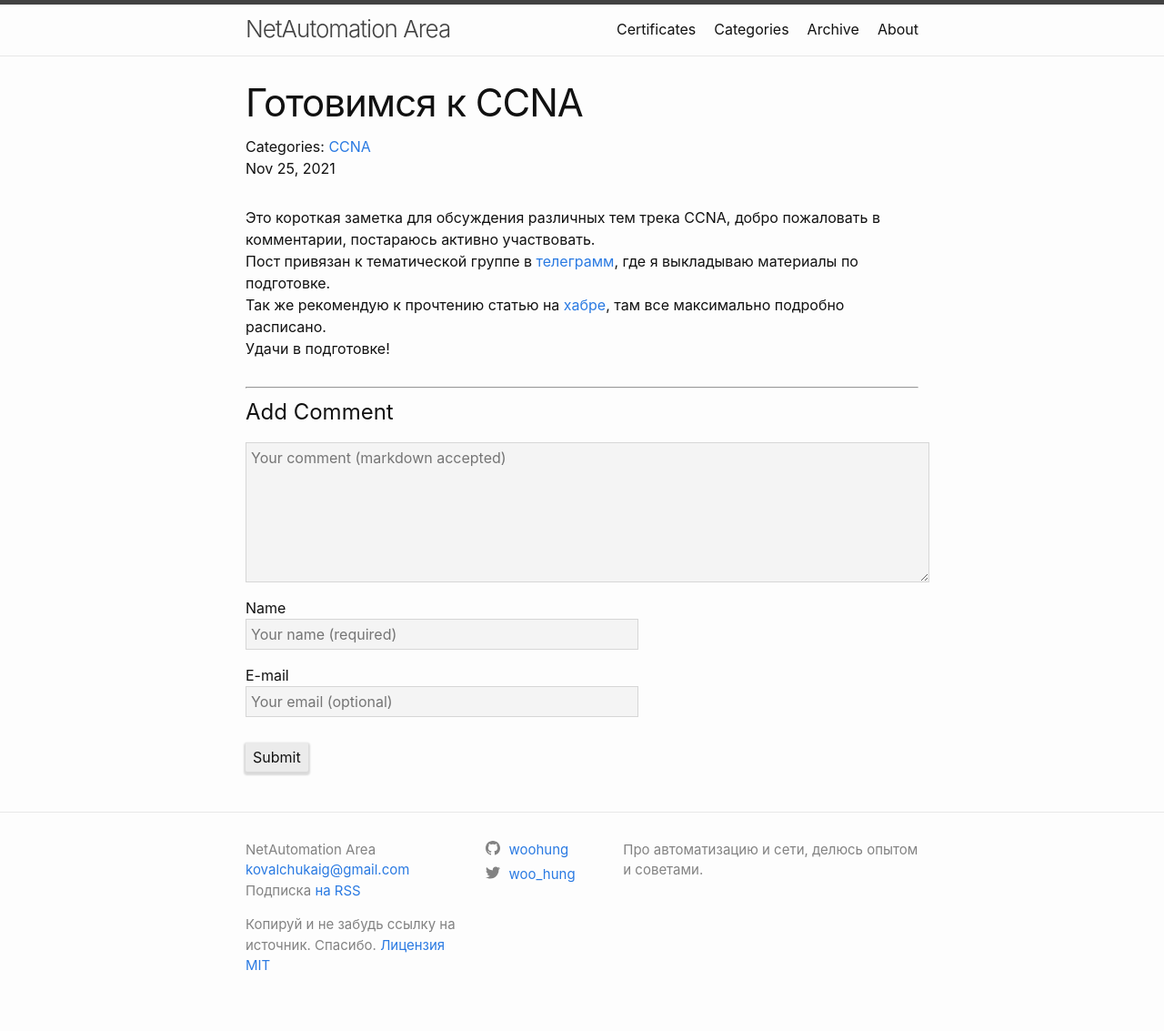
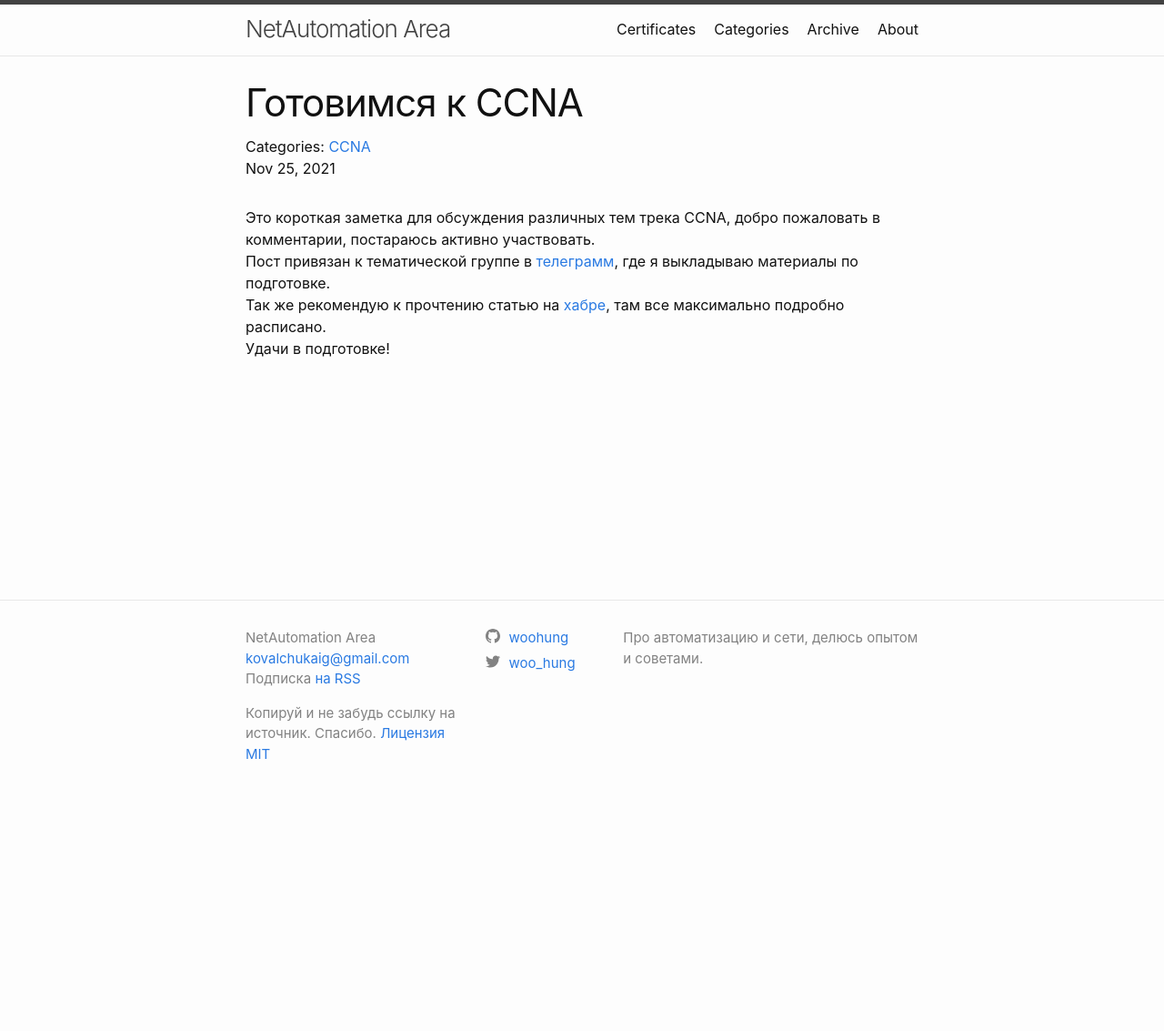
Before and after one commit to woohung/woohung.github.io, a Jekyll site: the page built from _posts/2021-11-25-Готовимся к CCNA.md, in a window 1280 px wide. Shown: the whole page at 91% size. Built offline with Jekyll 4.4.1, drawn with Linux system fonts in a browser that asks for light colours; after the commit the page ends 900 px from its top, so only the background shows below that.

Commit message:
del all
Попытка №2

```diff
--- a/_includes/comment_form.html
+++ /dev/null
@@ -1,66 +0,0 @@
-<form class="js-form form" method="post" action="{{ site.staticman_url }}">
-  <input type="hidden" name="options[origin]" value="{{ page.url | absolute_url }}">
-  <input type="hidden" name="options[parent]" value="{{ page.url | absolute_url }}">
-  <input type="hidden" id="comment-replying-to-uid" name="fields[replying_to_uid]" value="">
-  <input type="hidden" name="options[slug]" value="{{ page.slug }}">
-  {% if site.reCaptcha.enabled %}
-  <input type="hidden" name="options[reCaptcha][siteKey]" value="{{ site.reCaptcha.siteKey }}">
-  <input type="hidden" name="options[reCaptcha][secret]"  value="{{ site.reCaptcha.secret }}">
-  {% endif %}
-
-  <div class="textfield">
-    <label for="comment-form-message"><h2>Add Comment</h2>
-      <textarea class="textfield__input" name="fields[message]" type="text" id="comment-form-message" placeholder="Your comment (markdown accepted)" required rows="6"></textarea>
-    </label>
-  </div>
-
-    <div class="textfield narrowfield">
-      <label for="comment-form-name">Name
-        <input class="textfield__input" name="fields[name]" type="text" id="comment-form-name" placeholder="Your name (required)" required/>
-      </label>
-    </div>
-
-    <div class="textfield narrowfield">
-      <label for="comment-form-email">E-mail
-        <input class="textfield__input" name="fields[email]" type="email" id="comment-form-email" placeholder="Your email (optional)"/>
-      </label>
-    </div>
-
-    <div class="textfield narrowfield hp">
-      <label for="hp">
-        <input class="textfield__input" name="fields[hp]" id="hp" type="text" placeholder="Leave blank">
-      </label>
-    </div>
-
-    {% if site.params.staticman.reCaptcha.enabled %}
-    <div id="reCaptcha" class="g-recaptcha" data-sitekey="{{ site.reCaptcha.siteKey }}"></div>
-    {% endif %}
-
-    <button type="button" class="button" id="cancel-comment-reply-link" style="display: none">
-      Cancel Reply
-    </button>
-
-    <button class="button" id="comment-form-submit">
-      Submit
-    </button>
-
-</form>
-
-<article class="modal">
-  <div>
-    <h3 class="modal-title js-modal-title"></h3>
-  </div>
-  <div class="mdl-card__supporting-text js-modal-text"></div>
-  <div class="mdl-card__actions mdl-card--border">
-    <button class="button mdl-button--colored mdl-js-button mdl-js-ripple-effect js-close-modal">Close</button>
-  </div>
-</article>
-
-<svg version="1.1" xmlns="http://www.w3.org/2000/svg" xmlns:xlink="http://www.w3.org/1999/xlink" style="display:none" >
-  <symbol id="icon-loading" viewBox="149.8 37.8 499.818 525"><path d="M557.8 187.8c13.8 0 24.601-10.8 24.601-24.6S571.6 138.6 557.8 138.6s-24.6 10.8-24.6 24.6c0 13.2 10.8 24.6 24.6 24.6zm61.2 90.6c-16.8 0-30.6 13.8-30.6 30.6s13.8 30.6 30.6 30.6 30.6-13.8 30.6-30.6c.6-16.8-13.2-30.6-30.6-30.6zm-61.2 145.2c-20.399 0-36.6 16.2-36.6 36.601 0 20.399 16.2 36.6 36.6 36.6 20.4 0 36.601-16.2 36.601-36.6C595 439.8 578.2 423.6 557.8 423.6zM409 476.4c-24 0-43.2 19.199-43.2 43.199s19.2 43.2 43.2 43.2 43.2-19.2 43.2-43.2S433 476.4 409 476.4zM260.8 411c-27 0-49.2 22.2-49.2 49.2s22.2 49.2 49.2 49.2 49.2-22.2 49.2-49.2-22.2-49.2-49.2-49.2zm-10.2-102c0-27.6-22.8-50.4-50.4-50.4-27.6 0-50.4 22.8-50.4 50.4 0 27.6 22.8 50.4 50.4 50.4 27.6 0 50.4-22.2 50.4-50.4zm10.2-199.8c-30 0-54 24-54 54s24 54 54 54 54-24 54-54-24.6-54-54-54zM409 37.8c-35.4 0-63.6 28.8-63.6 63.6S374.2 165 409 165s63.6-28.8 63.6-63.6-28.2-63.6-63.6-63.6z"/>
-  </symbol>
-</svg>
-
-{% comment %}
-	from: https://github.com/eduardoboucas/popcorn/blob/gh-pages/_includes/modal.html
-{% endcomment %}
--- a/_includes/comments.html
+++ /dev/null
@@ -1,31 +0,0 @@
-<section class="comments" id="comment-section">
-  <hr>
-  {% if site.data.comments[page.slug] %}
-  <!-- Existing comments -->
-  <div class="comments__existing">
-    <h2>Comments</h2>
-    {% assign comments = site.data.comments[page.slug] | where_exp: "item", "item.replying_to_uid == ''" %}
-    {% assign comments_by_date = comments | sort: 'date' | reverse %}
-    <!-- List main comments in reverse date order, newest first. List replies in date order, oldest first. -->
-    {% for comment in comments_by_date %}
-    {%- assign email           = comment.email %}
-    {%- assign name            = comment.name %}
-    {%- assign url             = comment.url %}
-    {%- assign date            = comment.date %}
-    {%- assign message         = comment.message %}
-    {%- assign uid             = comment._id %}
-    {% include comment.html is_reply=false uid=uid replying_to=0 email=email name=name url=url date=date message=message uid=uid %}
-    {% endfor %}
-  </div>
-  {% endif %}
-
-  <!-- New comment form -->
-  <div id="respond" class="comment__new">
-    {% include comment_form.html %}
-  </div>
-</section>
-
-<script src="{{ '/assets/main.js' | relative_url }}"></script>
-{% if site.params.staticman.reCaptcha.enabled %}
-<script src="https://www.google.com/recaptcha/api.js"></script>
-{% endif %}
--- a/_layouts/post.html
+++ b/_layouts/post.html
@@ -33,8 +33,6 @@ layout: default
   <div class="post-content e-content" itemprop="articleBody">
     {{ content }}
   </div>
-  {%- if site.params.comments == true %}
-    {%- include comments.html -%}
-  {%- endif -%}
+
   <a class="u-url" href="{{ page.url | relative_url }}" hidden></a>
 </article>
--- a/_sass/comments.scss
+++ /dev/null
@@ -1,180 +0,0 @@
-// comment styles originally from
-// https://github.com/willymcallister/willymcallister.github.io/blob/fbc7f396fbe80186b1abc63e436ec509190c1b3a/assets/main.scss
-
-$comment-font-size: $base-font-size !default;
-
-//
-// Staticman new comment form
-//
-.comments {
-    input, select, textarea, label, button {
-        font: $base-font-weight #{$base-font-size}/#{$base-line-height} $base-font-family;
-        color: $text-color;
-    }
-
-    fieldset {
-        border: none;
-        padding: 0;
-    }
-
-    textarea, input {
-        background-color: #f4f4f4;
-    }
-
-    // each staticman text field is wrapped in this div
-    .textfield {
-        max-width: 100%;
-        padding: 0.5rem 0;
-    }
-
-    // fields except the comment field get this class too
-    // to keep them a reasonable size
-    .narrowfield {
-        width: 420px;
-    }
-
-    .hp {
-        display: none;
-    }
-
-    textarea {
-        vertical-align: top;
-    }
-
-    .textfield__input {
-        border: 1px solid rgba(0,0,0,.12);
-        padding: 4px 5px;
-        width: 100%;
-        font-size: $comment-font-size;
-    }
-    .notify-me, .g-recaptcha {
-        padding: 0.5rem 0;
-    }
-    .button {
-        background: rgba(158,158,158,.2);
-        box-shadow: 0 2px 2px 2px rgba(0,0,0,.14);
-        border: none;
-        border-radius: 2px;
-        padding: 4px 8px;
-        overflow: hidden;
-        cursor: pointer;
-        -webkit-transition-duration: 0.4s;
-        transition-duration: 0.4s;
-        margin: 4px 0px 0px 0px;
-    }
-    button:hover {
-        background-color: $brand-color;
-        color: white;
-    }
-
-    //
-    // Staticman existing comments
-    //
-    .comment__new {
-        padding: 0px 0px 14px 0px;
-    }
-    .comment__author {
-        color: ld-select(#6b6b6b, $brand-color);
-    }
-    .comment__admin_tag {
-        font-size: 0.8em;
-        border-color: $brand-color;
-        border-style: solid;
-        border-width: 1px;
-        background-color: ld-select(#bfb, #050);
-        border-radius: 2em;
-        padding: 3px 4px 2px 4px;
-        vertical-align: middle;
-    }
-    .comment__date {
-        font-size: $small-font-size;
-    }
-    .comment__body {
-        font-size: $comment-font-size;
-    }
-    .comment__meta {
-        text-align: left;
-        color: $brand-color;
-        font-size: $small-font-size;
-    }
-    .comments__existing {
-        padding: 8px 0px 0px 0px;
-    }
-    .comment {
-        border-top: 0px solid #747474;
-        padding: 0px 0px 0px 0px;
-        margin-bottom: 1em;
-    }
-    .comment.child {
-        margin-left: 3em;
-    }
-    .comment__reply-link {
-        color: $brand-color;
-        font-size: $small-font-size;
-        cursor: pointer;
-    }
-
-}
-
-//
-// Pop-up modal window for Staticman comments
-//
-.show-modal {
-    overflow: hidden;
-    position: relative;
-}
-.show-modal:before {
-    position: absolute;
-    content: '';
-    top: 0;
-    left: 0;
-    width: 100%;
-    height: 100%;
-    z-index: 999;
-    background-color: rgba($background-color, 0.5);
-}
-
-.show-modal .modal {
-    display: block;
-}
-
-.modal {
-    display: none;
-    position: fixed;
-    width: 330px;
-    top: 50%;
-    left: 50%;
-    margin-left: -150px;
-    margin-top: -150px;
-    min-height: 0;
-    z-index: 9999;
-    box-shadow: 2px 2px 2px 2px rgba($brand-color,.5);
-    padding: 16px;
-    border-radius: 2px;
-    background: $background-color;
-    overflow: hidden;
-    box-sizing: border-box;
-}
-
-.mdl-card__supporting-text {
-    max-height: 400px;
-    overflow: auto;
-    padding: 16px;
-}
-
-.modal-title {
-    margin-bottom: 0px;
-}
-
-.disabled {
-    input,
-    button,
-    textarea,
-    label {
-        pointer-events: none;
-        cursor: not-allowed;
-        filter: alpha(opacity=65);
-        box-shadow: none;
-        opacity: 0.65;
-    }
-}
--- a/assets/main.js
+++ /dev/null
@@ -1,85 +0,0 @@
-document.addEventListener(
-    "click",
-    function(event) {
-        const target = event.target,
-            I = function(id) {
-                return document.getElementById(id);
-            },
-            C = function(cl) {
-                return document.getElementsByClassName(cl)[0];
-            };
-        if (target.matches("[data-toggle='reply-form']")) {
-            var cancel = I("cancel-button"),
-                comment = target.parentNode.parentNode,
-                author = comment.getAttribute("data-name");
-            target.parentNode.appendChild(I("reply-form"));
-            target.classList.toggle("d-none");
-            I("input-thread").value = comment.getAttribute("data-thread");
-            I("input-parent").value = comment.getAttribute("data-id");
-            I("input-parentName").value = author;
-            I("reply-form-head").innerHTML = "Ваш ответ " + author;
-
-            if(cancel.classList.contains("d-none"))
-              cancel.classList.toggle("d-none");
-        }
-        if (target.matches("[data-toggle='reply-form-cancel']")) {
-            I("reply-form-head").innerHTML = "Добавить комментарий";
-            C("d-none").classList.toggle("d-none");
-            I("cancel-button").classList.toggle("d-none");
-            I("comment-thread").appendChild(I("reply-form"));
-        }
-    },
-    false
-);
-
-const form = document.querySelector("#reply-form");
-form.addEventListener("submit", submitEvent => {
-  submitEvent.preventDefault();
-
-  const notice = document.getElementById("notice");
-  const fd = new FormData(form);
-  const xhr = new XMLHttpRequest();
-
-  const json = {}
-  fd.forEach(function(value, prop){
-    json[prop] = value
-  })
-
-  // convert json to urlencoded query string
-  // SOURCE: https://stackoverflow.com/a/37562814 (comments)
-  const formBody = Object.keys(json).map(key => encodeURIComponent(key) + '=' + encodeURIComponent(json[key])).join('&')
-
-  submitEvent.submitter.setAttribute("disabled", "disabled");
-  form.classList.toggle("loading");
-  notice.innerHTML = "Комментарий отправляется";
-  notice.classList.add("sending");
-  xhr.open("POST", form.action);
-  xhr.onreadystatechange = function (event) {
-      if (xhr.readyState == 4) {
-          if(xhr.status == 200) {
-              form.classList.toggle("loading");
-              notice.innerHTML = "Комментарий отправлен успешно";
-              notice.classList.remove("error");
-              notice.classList.remove("sending");
-              notice.classList.add("success");
-              submitEvent.submitter.removeAttribute("disabled");
-              form.reset();
-          } else {
-              let response = JSON.parse(xhr.responseText)
-              form.classList.toggle("loading");
-              if(response && response.errorCode === 'RECAPTCHA_INVALID_INPUT_RESPONSE') {
-                  notice.innerHTML = "Ошибка отправки комментария (reCaptcha не пройдена)";
-              } else {
-                  notice.innerHTML = "Ошибка отправки комментария";
-              }
-              notice.classList.remove("success");
-              notice.classList.remove("sending");
-              notice.classList.add("error");
-              submitEvent.submitter.removeAttribute("disabled");
-          }
-      }
-  };
-  xhr.setRequestHeader('Content-Type', 'application/x-www-form-urlencoded');
-  xhr.setRequestHeader('X-Requested-With', 'XMLHttpRequest');
-  xhr.send(formBody);
-});
--- a/assets/main.scss
+++ b/assets/main.scss
@@ -3,4 +3,3 @@
 ---
 
 @import "minima";
-@import "comments";
```
Also changed, not shown: _includes/extend_head.html (deleted, +0 -113 lines), staticman.yml (deleted, +0 -20 lines).
